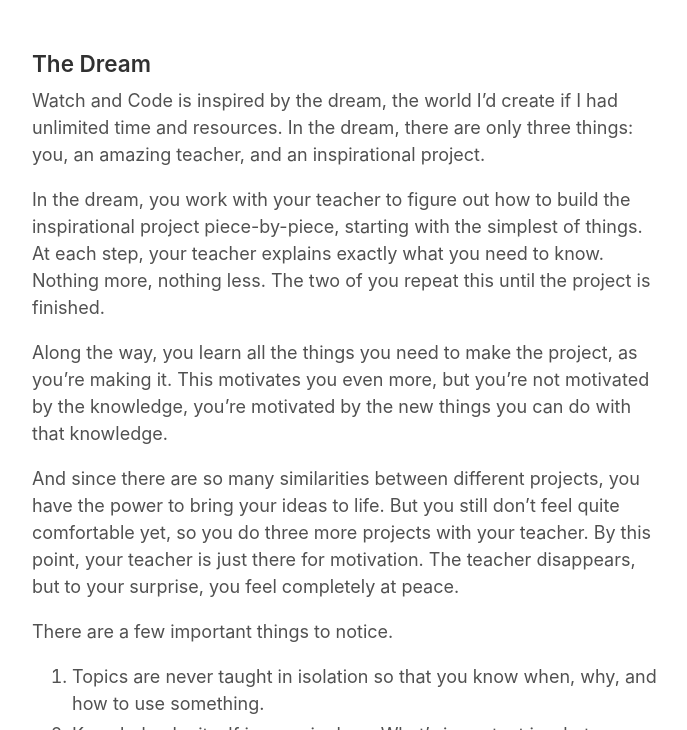
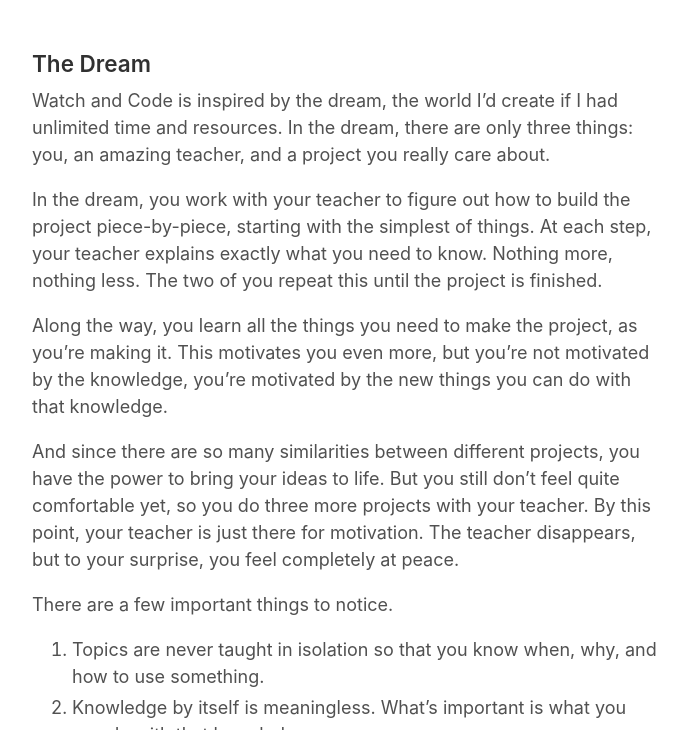
Before and after one commit to hoojaoh/blog.watchandcode.com, a Jekyll site: the page built from _posts/2016-04-27-the-dream.md, in a window 1280 px wide and 900 px high, scrolled down 469 px, cut to the strip 170-900 px from the top of the window. Shown: the whole strip, without its empty margins (293-980 px from the left). Built offline with Jekyll 4.4.1, drawn with Linux system fonts in a browser that asks for light colours; comment, search, counter and statistics services are not loaded.

Commit message:
Edits to the dream.

```diff
--- a/_posts/2016-04-27-the-dream.md
+++ b/_posts/2016-04-27-the-dream.md
@@ -10,9 +10,9 @@
 
 ### The Dream
 
-Watch and Code is inspired by the dream, the world I'd create if I had unlimited time and resources. In the dream, there are only three things: you, an amazing teacher, and an inspirational project.
+Watch and Code is inspired by the dream, the world I'd create if I had unlimited time and resources. In the dream, there are only three things: you, an amazing teacher, and a project you really care about.
 
-In the dream, you work with your teacher to figure out how to build the inspirational project piece-by-piece, starting with the simplest of things. At each step, your teacher explains exactly what you need to know. Nothing more, nothing less. The two of you repeat this until the project is finished.
+In the dream, you work with your teacher to figure out how to build the project piece-by-piece, starting with the simplest of things. At each step, your teacher explains exactly what you need to know. Nothing more, nothing less. The two of you repeat this until the project is finished.
 
 Along the way, you learn all the things you need to make the project, as you're making it. This motivates you even more, but you're not motivated by the knowledge, you're motivated by the new things you can do with that knowledge.
 
```
